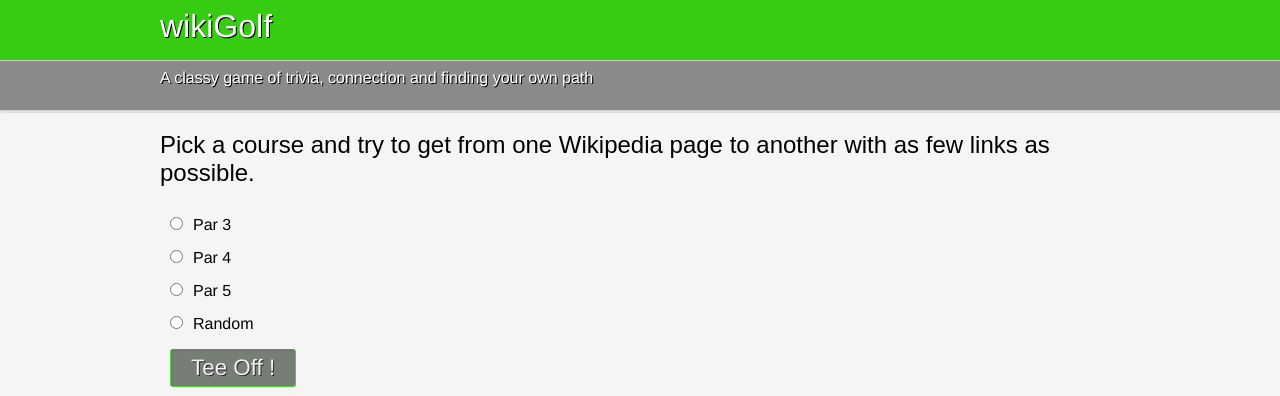
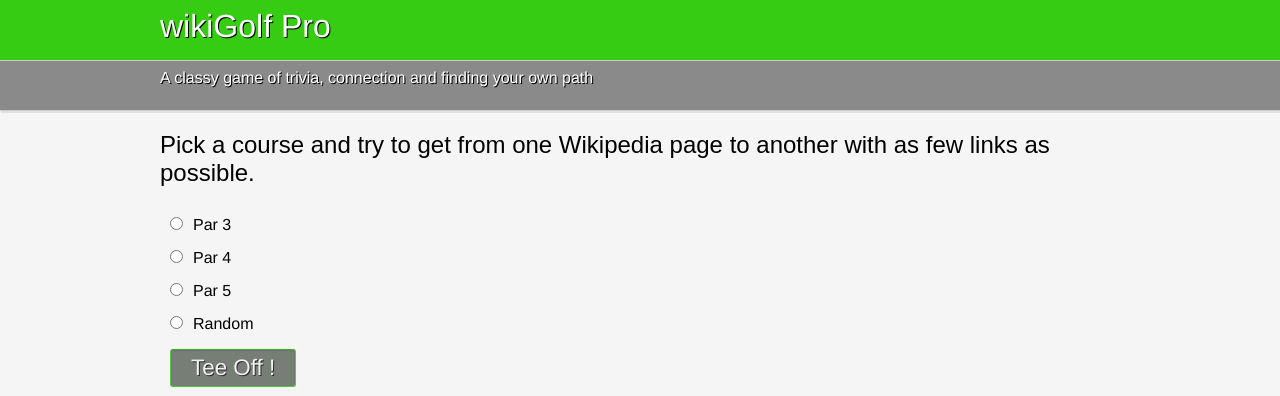
Before and after one commit to lolpack/wikiGolf, a Flask app: page / in a window 1280 px wide. Shown: the top 396 px of the page. Run offline with Flask 2, Linux system fonts and the light colour scheme; some libraries are stand-ins or nearby versions.

Commit message:
Name change to match new heroku domain

```diff
--- a/templates/index.html
+++ b/templates/index.html
@@ -49,13 +49,13 @@
 
 	</script>
 
-	<title>wikiGolf</title>
+	<title>wikiGolf Pro</title>
 
 </head>
 <body>
 	<header>
   		<div class="inner-wrapper">
-          <h1 id="welcome"><a href="/" id="Header">wikiGolf</a></h1>
+          <h1 id="welcome"><a href="/" id="Header">wikiGolf Pro</a></h1>
           <fb:login-button show-faces="true" width="200" max-rows="1" id="Facebook"></fb:login-button>
       	</div>
   </header>
```
